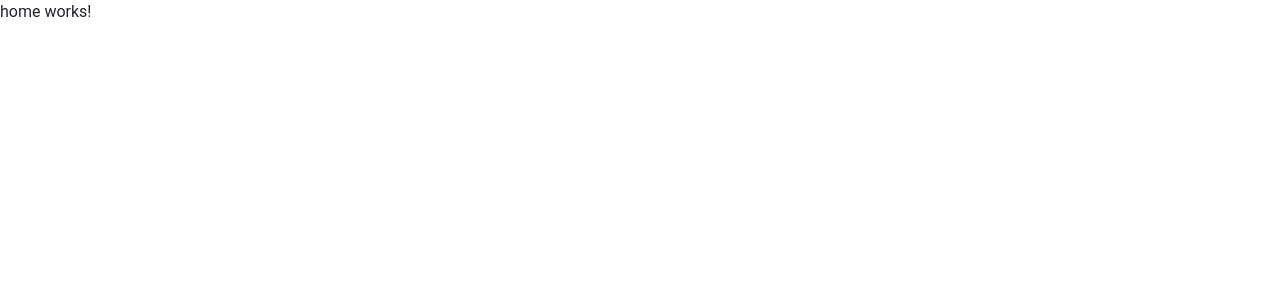
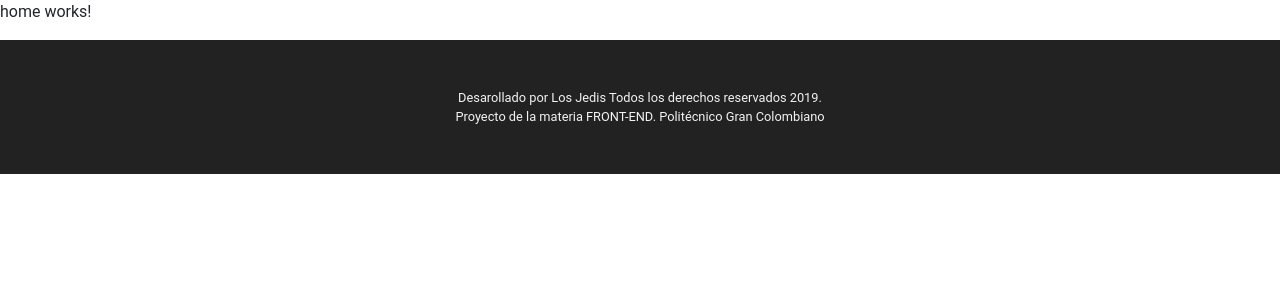
Before and after one commit to StarWarsPoli/jedisswapi, an Angular app: page /home in a window 1280 px wide. Shown: the top 300 px of the page. Built offline with nearby package versions, Linux system fonts and the light colour scheme.

Commit message:
Creamos el componente Footer
Se creo el componente con su contenido y sus estilos css

```diff
--- a/src/app/app.component.html
+++ b/src/app/app.component.html
@@ -1,3 +1,4 @@
 <main class="app-container">
   <router-outlet></router-outlet>
+  <app-footer></app-footer>
 </main>
--- /dev/null
+++ b/src/app/shared/components/footer/footer.component.css
@@ -0,0 +1,9 @@
+p.copyright {
+    color: #f3f3f3;
+    font-size: 0.8em;
+}
+
+footer {
+    background: #222222;
+
+}
--- /dev/null
+++ b/src/app/shared/components/footer/footer.component.html
@@ -0,0 +1,7 @@
+<footer class="py-5">
+    <div class="container">
+      <p class="m-0 text-center copyright">Desarollado por Los Jedis Todos los derechos reservados 2019.</p>
+      <p class="m-0 text-center copyright">Proyecto de la materia FRONT-END. Politécnico Gran Colombiano</p>
+    </div>
+    <!-- /.container -->
+  </footer>
--- /dev/null
+++ b/src/app/shared/components/footer/footer.component.ts
@@ -0,0 +1,15 @@
+import { Component, OnInit } from '@angular/core';
+
+@Component({
+  selector: 'app-footer',
+  templateUrl: './footer.component.html',
+  styleUrls: ['./footer.component.css']
+})
+export class FooterComponent implements OnInit {
+
+  constructor() { }
+
+  ngOnInit() {
+  }
+
+}
--- a/src/app/shared/shared.module.ts
+++ b/src/app/shared/shared.module.ts
@@ -1,12 +1,16 @@
 import { NgModule } from '@angular/core';
 import { CommonModule } from '@angular/common';
+import { FooterComponent } from './components/footer/footer.component';
 
 
 
 @NgModule({
-  declarations: [],
+  declarations: [FooterComponent],
   imports: [
     CommonModule
+  ],
+  exports:[
+    FooterComponent
   ]
 })
 export class SharedModule { }
```
Also changed, not shown: 1 other file (tests, documents, lock files or other folders).
